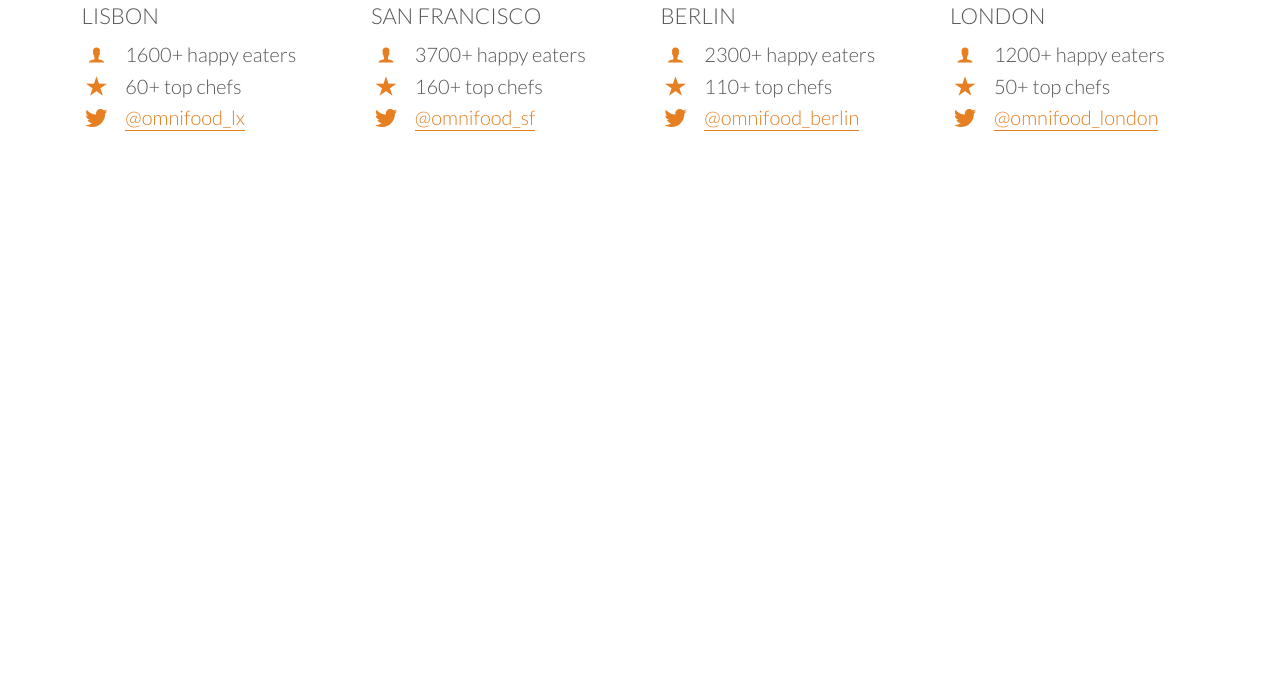
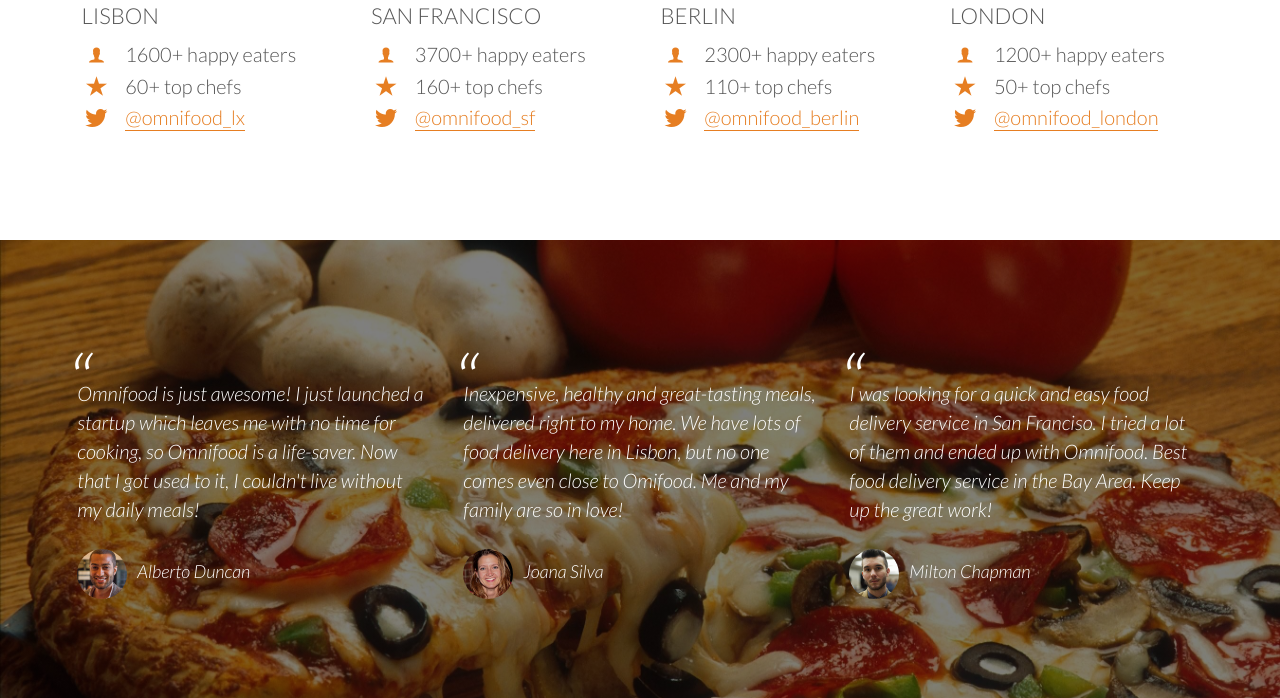
Before and after one commit to jspuravida/Omnifood, a PHP site: page / in a window 1280 px wide. Shown: the part 3167-3865 px from the top of the page. Before the commit the page ends 3298 px from the top, so only its background shows below. Run offline with PHP 8.4, Linux system fonts and the light colour scheme; some web fonts are replaced.

Commit message:
Added customer testimonial section

```diff
--- a/index.html
+++ b/index.html
@@ -248,11 +248,35 @@
 
 
             </div>
+        </section>
+
+        <section class="section-testimonials">
+            <div class="row">
+                <div class="col span-1-of-3">
+                    <blockquote>
+                       Omnifood is just awesome! I just launched a startup which leaves me with no time for cooking, so Omnifood is a life-saver. Now that I got used to it, I couldn't live without my daily meals!
+                        <cite><img src="resources/img/customer-1.jpg">Alberto Duncan</cite>
+                    </blockquote>
+                </div>
+
+                <div class="col span-1-of-3">
+                    <blockquote>
+                       Inexpensive, healthy and great-tasting meals, delivered right to my home. We have lots of food delivery here in Lisbon, but no one comes even close to Omifood. Me and my family are so in love!
+                        <cite><img src="resources/img/customer-2.jpg">Joana Silva</cite>
+                    </blockquote>
+                </div>
+
+                <div class="col span-1-of-3">
+                    <blockquote>
+                       I was looking for a quick and easy food delivery service in San Franciso. I tried a lot of them and ended up with Omnifood. Best food delivery service in the Bay Area. Keep up the great work!
+                        <cite><img src="resources/img/customer-3.jpg">Milton Chapman</cite>
+                    </blockquote>
+                </div>
+            </div>
+        </section>
 
 
 
-        </section>
     </body>
 
-
 </html>
--- a/resources/css/style.css
+++ b/resources/css/style.css
@@ -55,6 +55,8 @@ header {
     background-size: cover;
     background-position: center;
     height: 100vh;
+    background-attachment: fixed;
+
 }
 
 /*Intro heading - Making it fully centered using transform */
@@ -385,3 +387,46 @@ a:active {
     line-height: 120%;
     vertical-align: middle;
 }
+
+/*--------------------------------------------*/
+/* TESTIMONIALS */
+/*--------------------------------------------*/
+
+
+.section-testimonials {
+    background-image: linear-gradient(rgba(0, 0, 0, 0.5), rgba(0, 0, 0, 0.5)), url(img/back-customers.jpg);
+    background-size: cover;
+    color: #fff;
+    background-attachment: fixed;
+}
+
+blockquote {
+    padding: 2%;
+    font-style: italic;
+    line-height: 145%;
+    position: relative;
+    margin-top: 40px;
+}
+
+blockquote:before {
+    content: "\201C";
+    font-size: 400%;
+    display: block;
+    position: absolute;
+    top: -5px;
+    left: -3px;
+
+}
+
+cite {
+    font-size: 90%;
+    margin-top: 25px;
+    display: block;
+}
+
+cite img {
+    height: 50px;
+    border-radius: 50%;
+    margin-right: 10px;
+    vertical-align: middle;
+}
```
Also changed, not shown: resources/css/img/back-customers.jpg (renamed from resources/img/back-customers.jpg), 2 other files.
